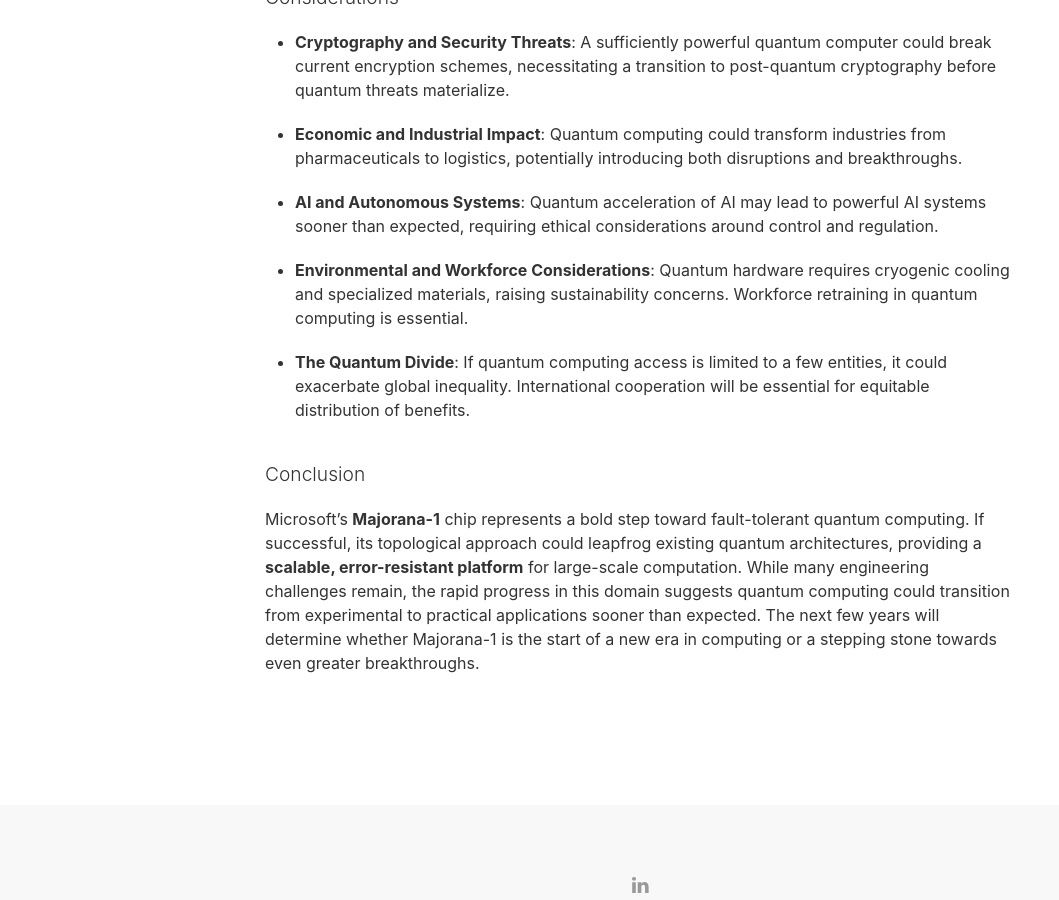
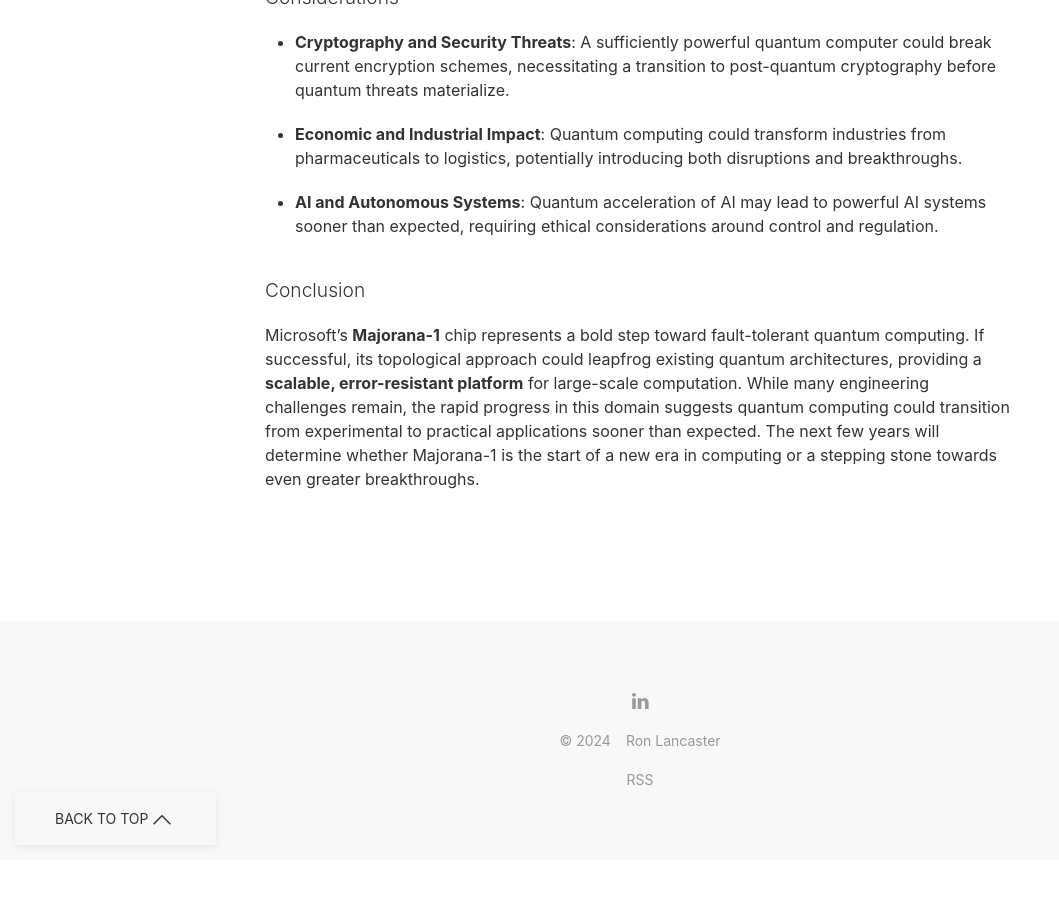
Before and after one commit to nyvyn/nyvyn.github.io, a Jekyll site: the page built from _notes/majorana-1.markdown, in a window 1280 px wide and 900 px high, scrolled down 2439 px. Shown: the whole window, without its empty margins (0-1059 px from the left). Built offline with Jekyll 4.4.1, drawn with Linux system fonts in a browser that asks for light colours; nearby versions of some CDN libraries; after the commit the page ends 3299 px from its top, so only the background shows below that.

Commit message:
chore: remove redundant sections on environmental concerns and quantum divide from Majorana-1 notes

```diff
--- a/_notes/majorana-1.markdown
+++ b/_notes/majorana-1.markdown
@@ -92,12 +92,6 @@
 - **AI and Autonomous Systems**: Quantum acceleration of AI may lead to powerful AI systems sooner than expected,
   requiring ethical considerations around control and regulation.
 
-- **Environmental and Workforce Considerations**: Quantum hardware requires cryogenic cooling and specialized materials,
-  raising sustainability concerns. Workforce retraining in quantum computing is essential.
-
-- **The Quantum Divide**: If quantum computing access is limited to a few entities, it could exacerbate global
-  inequality. International cooperation will be essential for equitable distribution of benefits.
-
 ## Conclusion
 
 Microsoft’s **Majorana-1** chip represents a bold step toward fault-tolerant quantum computing. If successful, its
```
